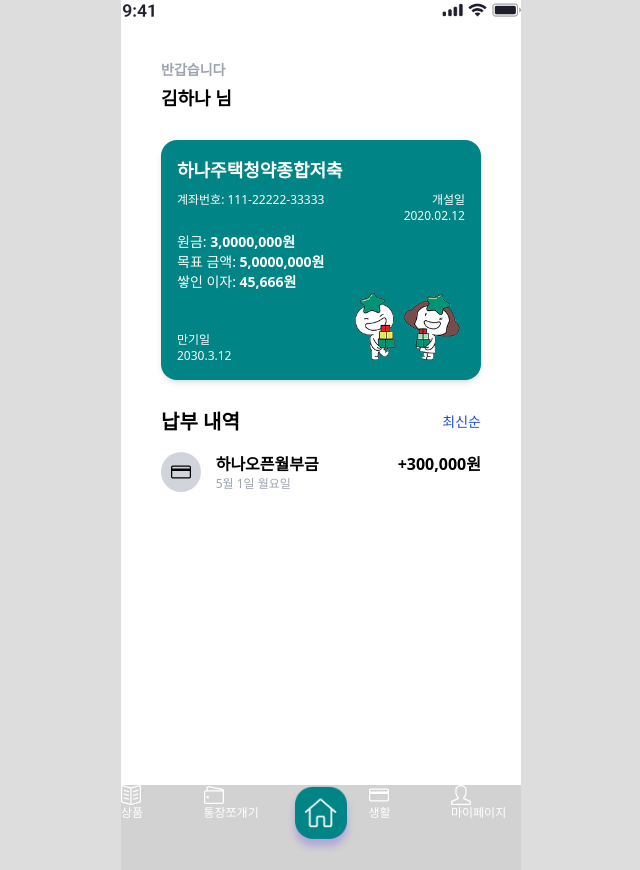
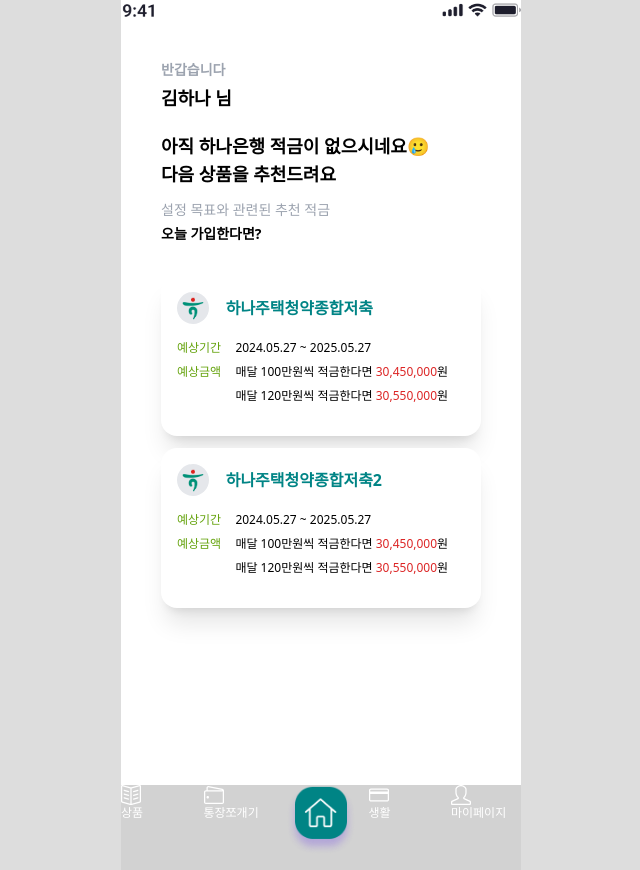
Before and after one commit to HanaPiece/hana-piece-client, a React (Vite) app: page /home/1 in a window 1280 px wide. Shown: the whole page, without its empty margins (319-959 px from the left). Built offline with nearby package versions, Linux system fonts and the light colour scheme.

Commit message:
feat: 목표 적금 추천 디자인 구현

```diff
--- a/src/index.css
+++ b/src/index.css
@@ -73,3 +73,7 @@ body {
 .hana-color {
   background-color: #008485;
 }
+
+.hana-text-color {
+  color: #008485;
+}
--- a/src/pages/home/GoalProductDetailPage.tsx
+++ b/src/pages/home/GoalProductDetailPage.tsx
@@ -1,7 +1,10 @@
+import { useState } from "react";
 import { SlCreditCard } from "react-icons/sl";
+import GoalProductRecommend from "./GoalProductRecommend";
 
 export const GoalProductDetailPage = () => {
   const name = '김하나';
+  const [isRecommend, setRecommend]=useState<boolean>(false);
 
   return(
     <>
@@ -10,8 +13,9 @@ export const GoalProductDetailPage = () => {
           <p className='text-gray-400 font-semibold text-sm'>반갑습니다</p>
           <h3 className='font-extrabold text-lg pt-1'>{name} 님</h3>
         </div>
-
-        {/* 상품 정보 */}
+        {isRecommend?(
+          <>
+            // {/* 상품 정보 */}
             <div className='rounded-2xl hana-color text-white p-4 my-7 shadow-md'>
               <p className='font-bold text-lg mb-2'>하나주택청약종합저축</p>
               <div className='flex justify-between text-xs mb-2'>
@@ -26,22 +30,25 @@ export const GoalProductDetailPage = () => {
                 <img src='\src\assets\byul1.png' alt='하나주택청약종합저축' className='w-2/5' />
               </div>
             </div>
-
-        {/* 납부 내역 */}
+            // {/* 납부 내역 */}
             <div>
               <div className='flex justify-between my-4'>
                 <h3 className='font-extrabold text-xl'>납부 내역</h3>
                 <button className='border-none text-blue-700 text-sm'>최신순</button>
               </div>
               <div className='grid grid-cols-6 gap-2'>
-            <div className='bg-gray-300 w-10 rounded-full grid place-items-center'><SlCreditCard className="nav-icon" /></div>
+                <div className='bg-gray-300 w-10 rounded-full grid place-items-center'><SlCreditCard className='nav-icon' /></div>
                 <div className='col-span-3'>
                   <p className='font-semibold'>하나오픈월부금</p>
                   <p className='text-xs text-gray-400'>5월 1일 월요일</p>
                 </div>
                 <div className='col-span-2 text-right font-semibold'>+300,000원</div>
               </div>
-        </div>
+            </div></>
+        ):(
+          <GoalProductRecommend />
+        )}
+
       </div>
     </>
   );
--- /dev/null
+++ b/src/pages/home/GoalProductRecommend.tsx
@@ -0,0 +1,52 @@
+const GoalProductRecommend = () =>{
+  return (
+    <>
+      <div className='mt-5'>
+        <h2 className='font-bold text-lg'>
+          아직 하나은행 적금이 없으시네요🥲 <br />
+          다음 상품을 추천드려요
+        </h2>
+      </div>
+      <div className='mt-3 mb-8'>
+        <p className='text-gray-400 text-sm mb-1'>설정 목표와 관련된 추천 적금</p>
+        <p className='text-sm font-bold'>오늘 가입한다면?</p>
+      </div>
+      <div>
+        <div className='shadow-xl p-4 my-3 rounded-2xl bg-white'>
+          <div className='grid grid-cols-6 gap-1'>
+            <div className='bg-gray-200 w-8 h-8 rounded-full grid place-items-center'>
+              <img src='\src\assets\img-hana-symbol-m.png' alt='하나은행' className='w-9/12' />
+            </div>
+            <div className='col-span-5 pt-1 hana-text-color font-bold'>하나주택청약종합저축</div>
+          </div>
+          <div className='grid grid-cols-5 gap-1 my-4 gap-y-2'>
+            <div className='text-xs text-lime-600'>예상기간</div>
+            <div className='col-span-4 text-xs'>2024.05.27 ~ 2025.05.27</div>
+            <div className='text-xs text-lime-600'>예상금액</div>
+            <div className='col-span-4 text-xs'>매달 100만원씩 적금한다면 <span className='text-red-600'>30,450,000</span>원</div>
+            <div className='col-start-2 col-span-4 text-xs'>매달 120만원씩 적금한다면 <span className='text-red-600'>30,550,000</span>원</div>
+          </div>
+        </div>
+      </div>
+      <div>
+        <div className='shadow-xl p-4 my-3 rounded-2xl bg-white'>
+          <div className='grid grid-cols-6 gap-1'>
+            <div className='bg-gray-200 w-8 h-8 rounded-full grid place-items-center'>
+              <img src='\src\assets\img-hana-symbol-m.png' alt='하나은행' className='w-9/12' />
+            </div>
+            <div className='col-span-5 pt-1 hana-text-color font-bold'>하나주택청약종합저축2</div>
+          </div>
+          <div className='grid grid-cols-5 gap-1 my-4 gap-y-2'>
+            <div className='text-xs text-lime-600'>예상기간</div>
+            <div className='col-span-4 text-xs'>2024.05.27 ~ 2025.05.27</div>
+            <div className='text-xs text-lime-600'>예상금액</div>
+            <div className='col-span-4 text-xs'>매달 100만원씩 적금한다면 <span className='text-red-600'>30,450,000</span>원</div>
+            <div className='col-start-2 col-span-4 text-xs'>매달 120만원씩 적금한다면 <span className='text-red-600'>30,550,000</span>원</div>
+          </div>
+        </div>
+      </div>
+    </>
+  )
+}
+
+export default GoalProductRecommend;
```
Also changed, not shown: src/assets/img-hana-symbol-m.png (added). Lines whose indentation alone changed are shown as unchanged.
